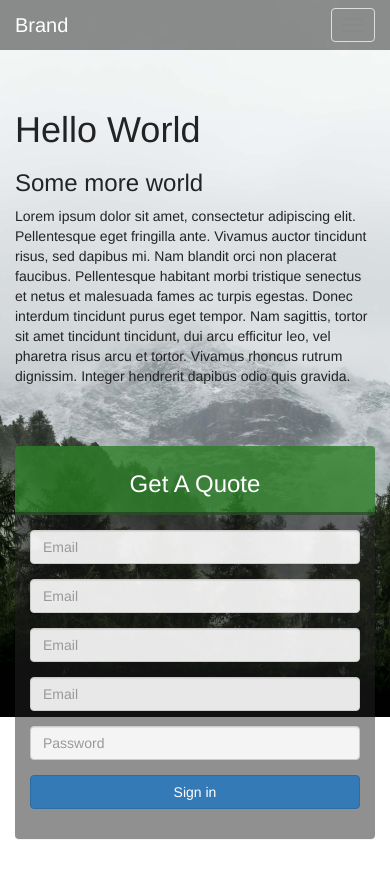
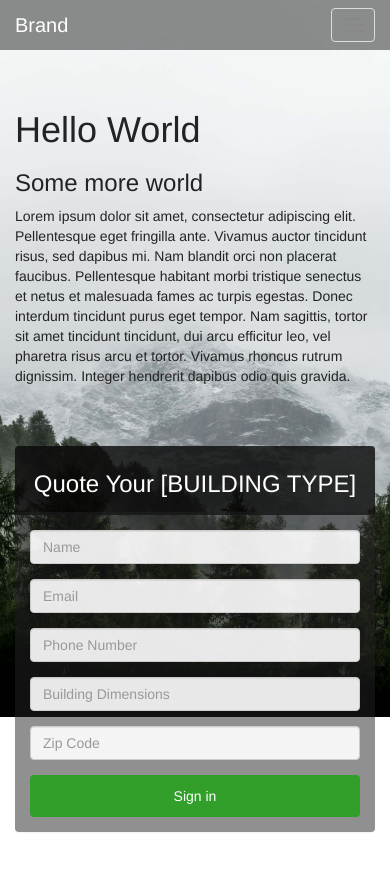
Before and after one commit to GWSB/single-site-template, a plain HTML site: page index.html in a window 390 px wide. Drawn offline with nearby package versions, Linux system fonts and the light colour scheme.

Commit message:
fixed some styling issues and responsiveness

```diff
--- a/css/styles.css
+++ b/css/styles.css
@@ -76,13 +76,18 @@
 }
 
 .hero .panel-header {
-  background-color: rgba(49, 159, 42, .6);
+  background-color: rgba(0, 0, 0, .6);
   padding: 5px 0;
   color: #fff;
   border-top-left-radius: 4px;
   border-top-right-radius: 4px;
   border-bottom-style: solid;
   border-bottom-color: rgba(35, 35, 35, .5);
+}
+
+.hero .panel-body {
+
+  padding: 15px 15px 0;
 }
 
 .hero .panel-body input {
@@ -94,3 +99,39 @@
 .hero .hero-content {
   margin: 60px 0;
 }
+
+/*BUTTONS AND UI*/
+textarea:focus,
+input[type="text"]:focus,
+input[type="password"]:focus,
+input[type="datetime"]:focus,
+input[type="datetime-local"]:focus,
+input[type="date"]:focus,
+input[type="month"]:focus,
+input[type="time"]:focus,
+input[type="week"]:focus,
+input[type="number"]:focus,
+input[type="email"]:focus,
+input[type="url"]:focus,
+input[type="search"]:focus,
+input[type="tel"]:focus,
+input[type="color"]:focus,
+.uneditable-input:focus {
+  border-color: rgba(255, 255, 255, 0.8);
+  box-shadow: 0 1px 1px rgba(0, 0, 0, 0.075) inset, 0 0 8px rgba(255, 255, 255, 0.6);
+  outline: 0 none;
+}
+.btn-dark {
+  padding: 10px;
+  background-color: #319f2a;
+  color: #fff;
+}
+
+.btn-dark:hover {
+  color: #fff;
+}
+
+.btn:focus,.btn:active {
+   outline-color: #fff !important;
+   box-shadow: 0 1px 1px rgba(0, 0, 0, 0.075) inset, 0 0 8px rgba(255, 255, 255, 0.6);
+}
--- a/index.html
+++ b/index.html
@@ -37,7 +37,7 @@
       </nav>
       <div class="container-fluid">
         <div class="row">
-          <div class="col-sm-12 col-md-6 col-lg-4 col-lg-offset-2">
+          <div class="col-sm-8 col-md-6 col-lg-4 col-sm-offset-2 col-lg-offset-2">
             <div class="hero-content">
               <h1>Hello World</h1>
               <h3>Some more world</h3>
@@ -46,41 +46,41 @@
               </p>
             </div>
           </div>
-          <div class="col-sm-12 col-md-6 col-lg-3 col-lg-offset-1">
+          <div class="col-sm-8 col-md-6 col-lg-3 col-sm-offset-2 col-lg-offset-1">
             <div class="panel panel-default">
               <div class="panel-header text-center">
-                <h3>Get A Quote</h3>
+                <h3>Quote Your [BUILDING TYPE]</h3>
               </div>
               <div class="panel-body">
                 <form class="form-horizontal">
                   <div class="form-group">
                     <div class="col-sm-12">
-                      <input type="email" class="form-control" id="inputEmail3" placeholder="Email">
+                      <input type="text" class="form-control" placeholder="Name">
                     </div>
                   </div>
                   <div class="form-group">
                     <div class="col-sm-12">
-                      <input type="email" class="form-control" id="inputEmail3" placeholder="Email">
+                      <input type="email" class="form-control" placeholder="Email">
                     </div>
                   </div>
                   <div class="form-group">
                     <div class="col-sm-12">
-                      <input type="email" class="form-control" id="inputEmail3" placeholder="Email">
+                      <input type="text" class="form-control" placeholder="Phone Number">
                     </div>
                   </div>
                   <div class="form-group">
                     <div class="col-sm-12">
-                      <input type="email" class="form-control" id="inputEmail3" placeholder="Email">
+                      <input type="text" class="form-control" placeholder="Building Dimensions">
                     </div>
                   </div>
                   <div class="form-group">
                     <div class="col-sm-12">
-                      <input type="password" class="form-control" id="inputPassword3" placeholder="Password">
+                      <input type="text" class="form-control" placeholder="Zip Code">
                     </div>
                   </div>
                   <div class="form-group">
                     <div class="col-sm-12">
-                      <button type="submit" class="btn btn-primary btn-block">Sign in</button>
+                      <button type="submit" class="btn btn-dark btn-block">Sign in</button>
                     </div>
                   </div>
                 </form>
```
